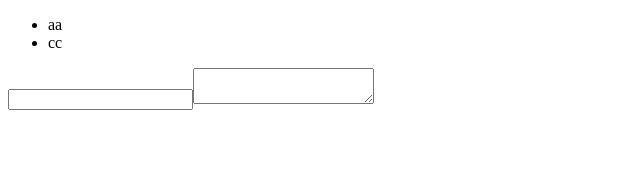
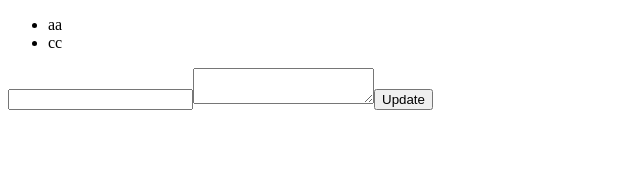
Before and after one commit to hituzi-no-sippo/memo-spa-with-vue, a Vue app: page /edit/1 in a window 1280 px wide. Shown: the top 179 px of the page, without its empty margins (0-640 px from the left). Built offline with nearby package versions, Linux system fonts and the light colour scheme.

Commit message:
feat: 更新ボタンを作成

```diff
--- a/src/App.vue
+++ b/src/App.vue
@@ -7,27 +7,37 @@
   <router-view
     name="EditView"
     :key="$route.path"
+    @update="update"
   />
 </template>
 
 <script>
+import { ref } from 'vue'
 import { useRouter } from 'vue-router'
 
 export default {
   name: 'App',
   setup() {
-    const contents = [
+    const contents = ref([
       {title: 'aa', body: 'bb'},
       {title: 'cc', body: 'dd'}
-    ]
+    ])
     const router = useRouter()
 
     const openEditView = (index) => {
       router.push({ name: 'editViewOpen',
-                    params: { index, ...contents[index] }})
+                    params: { index, ...contents.value[index] }})
+    }
+    const closeEditView = () => {
+      router.push({ name: 'home' })
     }
 
-    return { contents, openEditView }
+    const update = (index, content) => {
+      contents.value[index] = content
+      closeEditView()
+    }
+
+    return { contents, openEditView, closeEditView, update }
   }
 }
 </script>
--- a/src/views/EditView.vue
+++ b/src/views/EditView.vue
@@ -3,6 +3,12 @@
     <input v-model="content.title" />
     <textarea v-model="content.body" />
     <span v-if="isEmptyTitle">文字を入力してください</span>
+    <button
+      :disabled="isEmptyTitle"
+      @click="update"
+    >
+      Update
+    </button>
   </div>
 </template>
 
@@ -16,16 +22,21 @@ export default {
     body: { type: String, required: true, },
     index: { type: String, required: true, },
   },
-  setup(props) {
+  setup(props, { emit }) {
     const content = reactive({
       title: props.title,
       body:  props.body
     })
+
     const isEmptyTitle = computed(() => {
       return content.title === ''
     })
 
-    return { content, isEmptyTitle }
+    const update = () => {
+      emit('update', props.index, content)
+    }
+
+    return { content, isEmptyTitle, update }
   }
 }
 </script>
```
